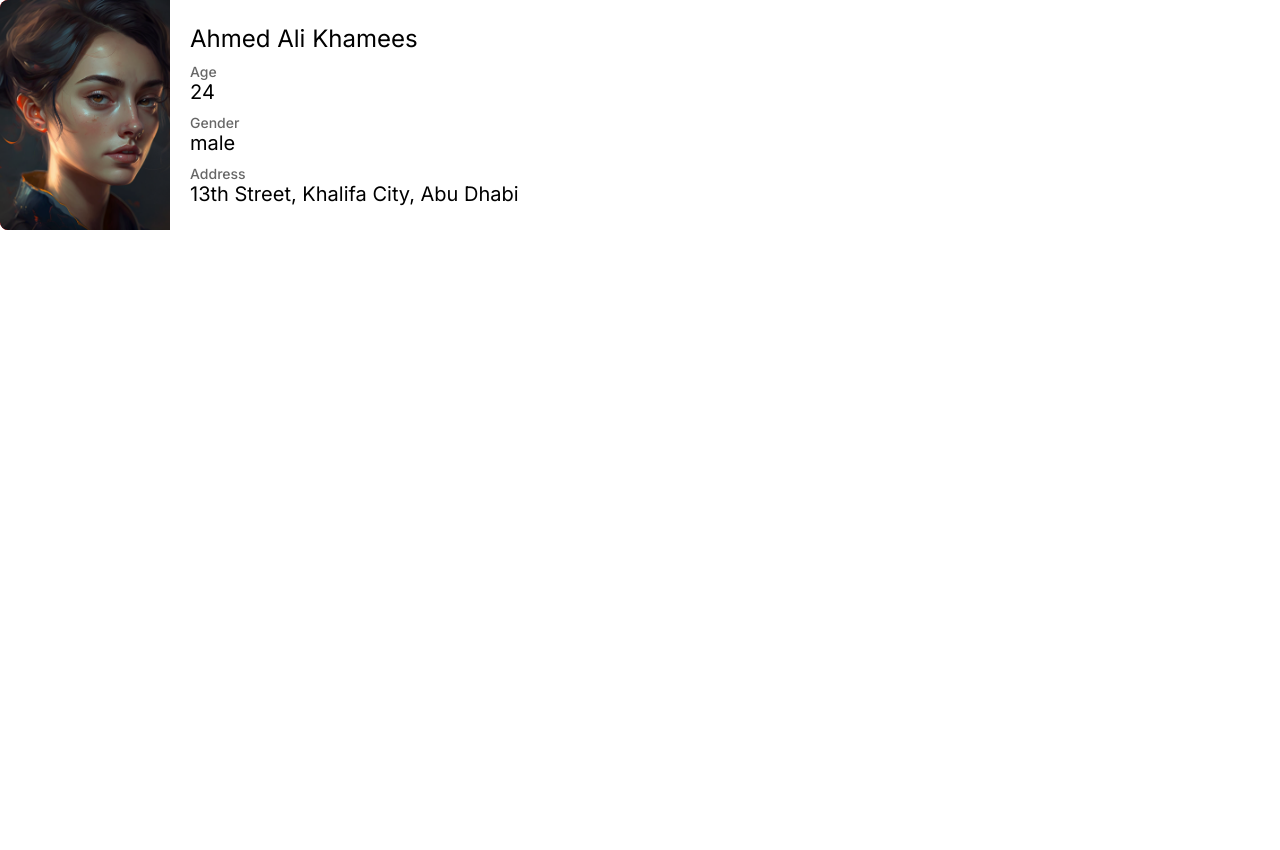
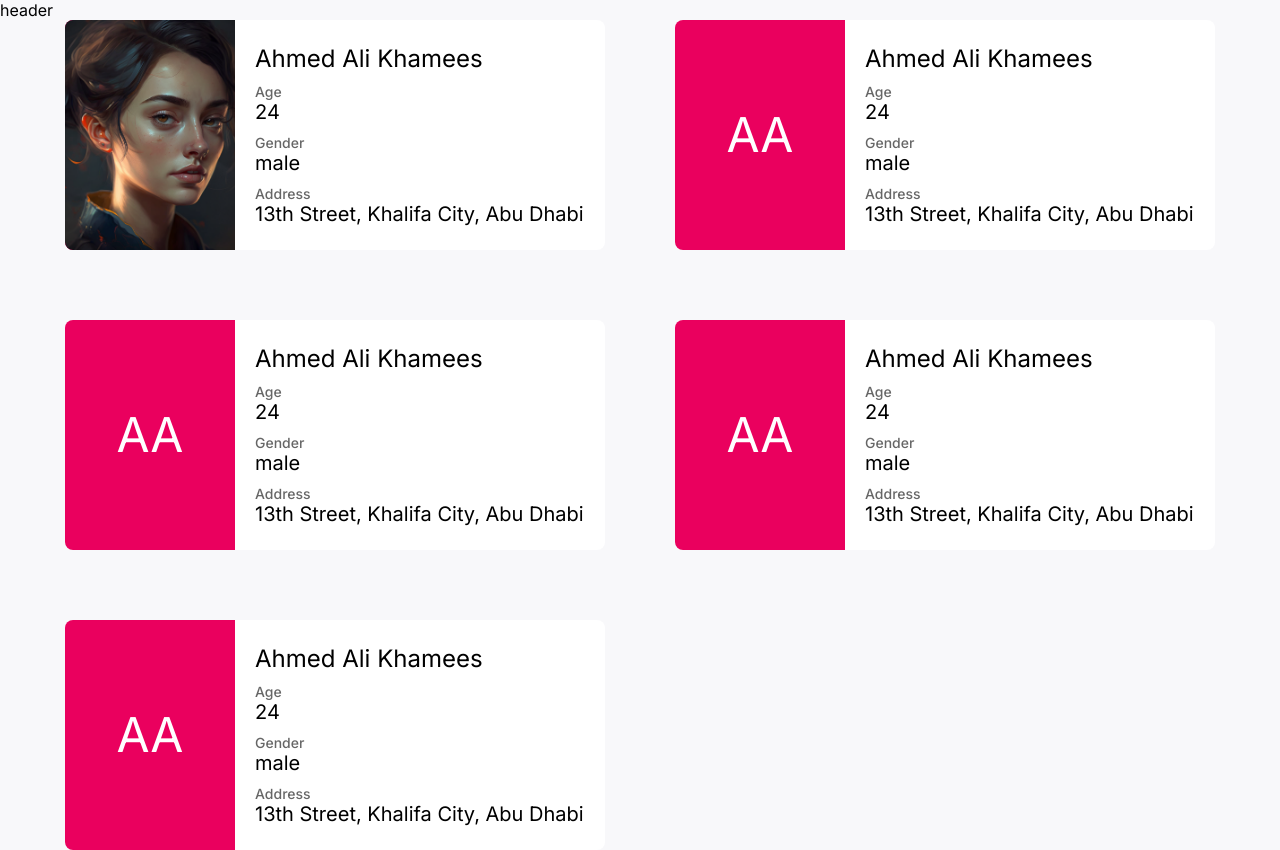
Before and after one commit to almeraikhi/cade-zamora, a Next.js app: page / in a window 1280 px wide. Before the commit the page ends 800 px from the top, so only its background shows below. Built offline with nearby package versions, Linux system fonts and the light colour scheme.

Commit message:
created CardsGrid with mock data to test the rendering

```diff
--- /dev/null
+++ b/features/persons/components/CardsGrid/CardsGrid.tsx
@@ -0,0 +1,53 @@
+import React from 'react';
+import { PersonCard } from '../PersonCard';
+import { Person } from '../PersonCard/types';
+import { Container } from './Elements';
+
+const mockPersons: Person[] = [
+  {
+    id: '1',
+    name: 'Ahmed Ali Khamees',
+    age: 24,
+    gender: 'male',
+    address: '13th Street, Khalifa City, Abu Dhabi',
+    imageUrl: '/images/female_a.png',
+  },
+  {
+    id: '2',
+    name: 'Ahmed Ali Khamees',
+    age: 24,
+    gender: 'male',
+    address: '13th Street, Khalifa City, Abu Dhabi',
+  },
+  {
+    id: '3',
+    name: 'Ahmed Ali Khamees',
+    age: 24,
+    gender: 'male',
+    address: '13th Street, Khalifa City, Abu Dhabi',
+  },
+  {
+    id: '4',
+    name: 'Ahmed Ali Khamees',
+    age: 24,
+    gender: 'male',
+    address: '13th Street, Khalifa City, Abu Dhabi',
+  },
+  {
+    id: '5',
+    name: 'Ahmed Ali Khamees',
+    age: 24,
+    gender: 'male',
+    address: '13th Street, Khalifa City, Abu Dhabi',
+  },
+];
+
+export const CardsGrid = () => {
+  return (
+    <Container>
+      {mockPersons.map((person) => (
+        <PersonCard key={person.id + Date.now()} {...person} />
+      ))}
+    </Container>
+  );
+};
--- /dev/null
+++ b/features/persons/components/CardsGrid/Elements.tsx
@@ -0,0 +1,10 @@
+import styled from 'styled-components';
+
+export const Container = styled.div`
+  display: grid;
+  grid-template-columns: repeat(auto-fit, minmax(540px, max-content));
+  grid-gap: 70px;
+  justify-content: center;
+  padding: initial;
+  width: 100%;
+`;
--- /dev/null
+++ b/features/persons/components/CardsGrid/index.ts
@@ -0,0 +1 @@
+export * from './CardsGrid';
--- a/features/persons/components/PersonCard/Elements.tsx
+++ b/features/persons/components/PersonCard/Elements.tsx
@@ -9,12 +9,15 @@ export const Container = styled.div`
   display: flex;
   flex-direction: row;
   gap: 10px;
+  :hover {
+    box-shadow: 0 0 10px 0 rgba(0, 0, 0, 0.25);
+  }
 `;
 
 export const ImageSection = styled.div`
   min-width: 170px;
   height: 100%;
-  background-color: red;
+  background-color: #ea005e;
   position: relative;
 `;
 export const InfoSection = styled.div`
--- a/pages/index.tsx
+++ b/pages/index.tsx
@@ -1,20 +1,22 @@
-import { PersonCard } from '@/features/persons/components/PersonCard/PersonCard';
 import React from 'react';
 import { Inter } from 'next/font/google';
+import { CardsGrid } from '@/features/persons/components/CardsGrid';
+import styled from 'styled-components';
+const inter = Inter({ subsets: ['latin'] });
 
-const inter = Inter({ subsets: ['latin'] });
+const Container = styled.div`
+  display: flex;
+  justify-content: center;
+  width: 100%;
+`;
 
 const Page = () => {
   return (
     <main className={inter.className}>
-      <PersonCard
-        id='1'
-        name='Ahmed Ali Khamees'
-        age={24}
-        gender='male'
-        address='13th Street, Khalifa City, Abu Dhabi'
-        imageUrl='/images/female_a.png'
-      />
+      <div>header</div>
+      <Container>
+        <CardsGrid />
+      </Container>
     </main>
   );
 };
--- a/styles/globals.css
+++ b/styles/globals.css
@@ -1,3 +1,4 @@
 body {
   margin: 0;
+  background-color: #F8F8FA;
 }
```
